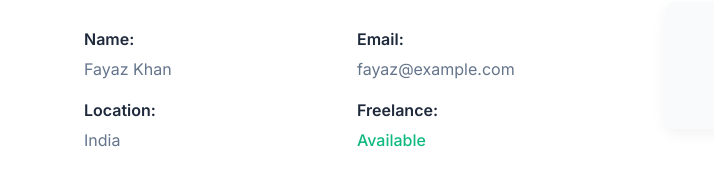
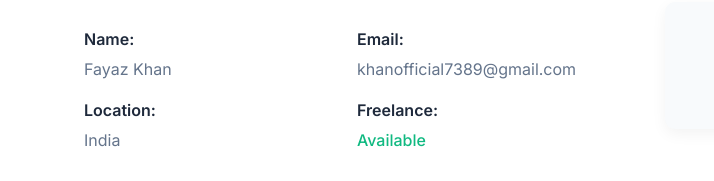
Before and after one commit to fayazkhan12/portfolio, a plain HTML site: page index.html in a window 1280 px wide. Shown: the part 1404-1585 px from the top of the page, 0-714 px from the left. Drawn offline with Linux system fonts and the light colour scheme.

Commit message:
Update index.html

```diff
--- a/index.html
+++ b/index.html
@@ -884,7 +884,7 @@
                         </div>
                         <div class="detail-item">
                             <span class="detail-label">Email:</span>
-                            <span class="detail-value">fayaz@example.com</span>
+                            <span class="detail-value">khanofficial7389@gmail.com</span>
                         </div>
                         <div class="detail-item">
                             <span class="detail-label">Location:</span>
@@ -953,6 +953,7 @@
             <div class="projects-grid">
                 <div class="project-card">
                     <div class="project-image">
+
                         <img src="https://images.unsplash.com/photo-1460925895917-afdab827c52f?ixlib=rb-4.0.3&ixid=M3wxMjA3fDB8MHxwaG90by1wYWdlfHx8fGVufDB8fHx8fA%3D%3D&auto=format&fit=crop&w=1115&q=80" alt="Apexiit.info">
                         <div class="project-overlay">
                             <div class="project-links">
```
